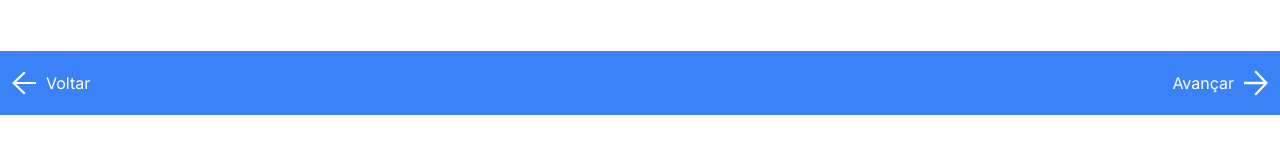
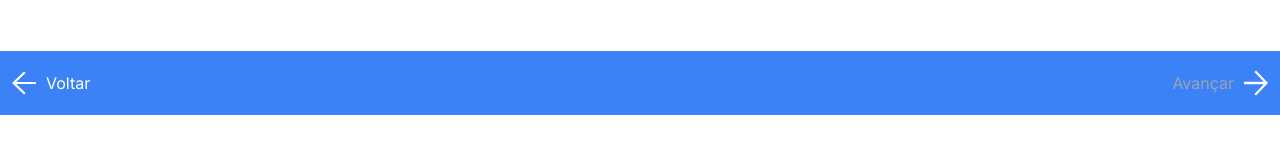
Before and after one commit to vgont/brainstormers-porto-bike, a Next.js app: page /modificacoes in a window 1280 px wide. Shown: the part 615-768 px from the top of the page. Built offline with nearby package versions, Linux system fonts and the light colour scheme.

Commit message:
style, prop added

```diff
--- a/src/app/components/LinkArrow.tsx
+++ b/src/app/components/LinkArrow.tsx
@@ -5,12 +5,14 @@ import { PropsWithChildren } from "react";
 interface ILinkArrow {
   pathUrl: string;
   isLeftArrow?: boolean;
+  isValidated?: boolean;
 }
 
 const LinkArrow: React.FC<ILinkArrow & PropsWithChildren> = ({
   pathUrl,
   children,
   isLeftArrow,
+  isValidated,
 }) => {
   if (isLeftArrow) {
     return (
@@ -30,8 +32,10 @@ const LinkArrow: React.FC<ILinkArrow & PropsWithChildren> = ({
   }
   return (
     <Link
-      href={`${pathUrl}`}
-      className="flex items-center gap-2.5 ml-auto text-white"
+      href={isValidated ? `${pathUrl}` : "#"}
+      className={`flex items-center gap-2.5 ml-auto ${
+        isValidated ? "text-white" : "text-gray-400"
+      }`}
     >
       {children}
       <Image
```
